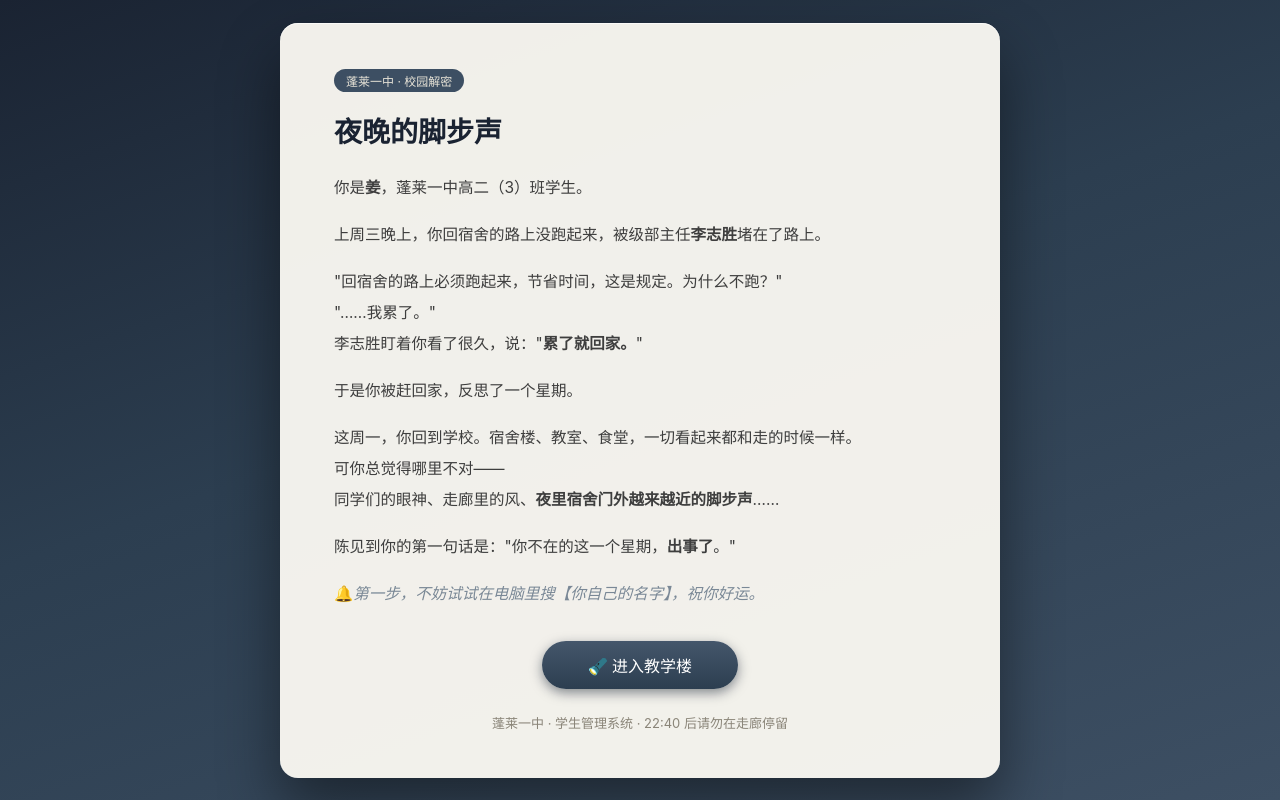
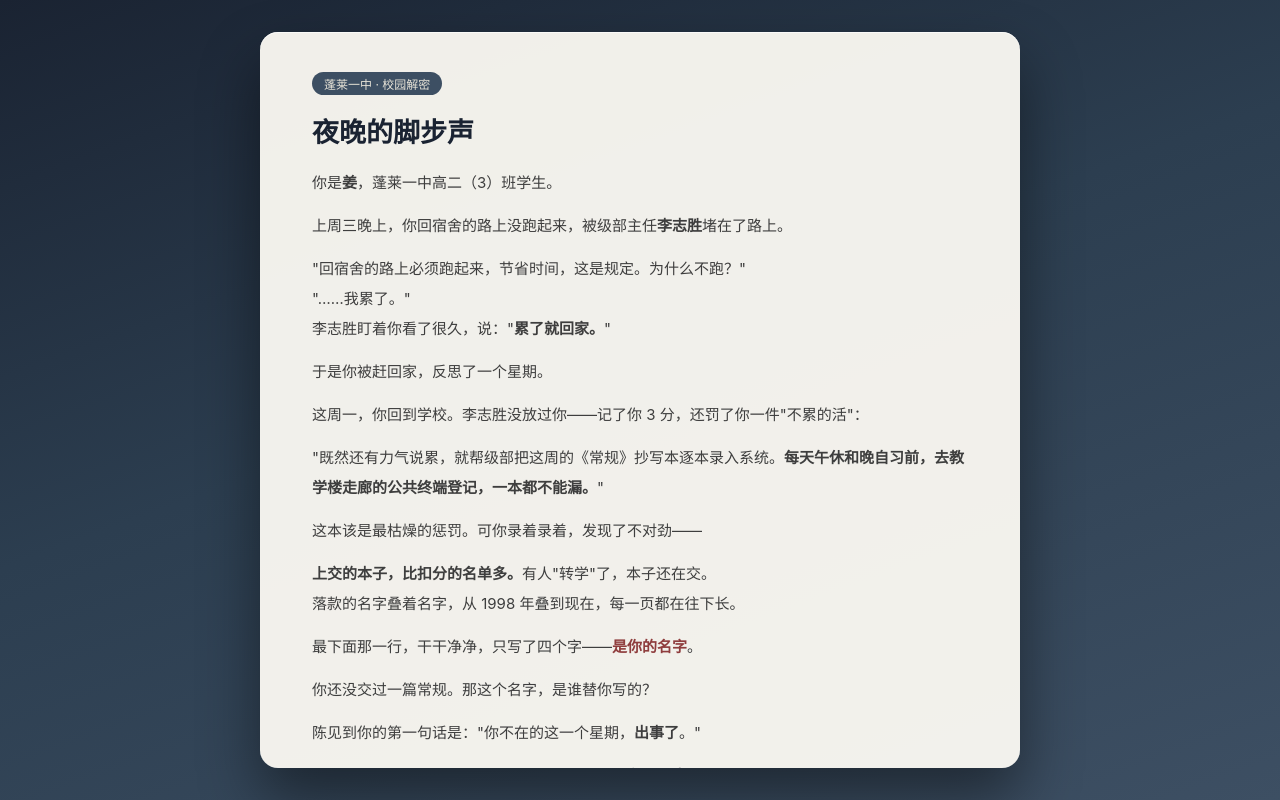
Before and after one commit to DRMsweet/ZhiShan, a plain HTML site: page index.html in a window 1280 px wide. Drawn offline with Linux system fonts and the light colour scheme.

Commit message:
开场剧情补充前因后果：姜被罚协助级部录入常规登记，获得终端使用权

```diff
--- a/index.html
+++ b/index.html
@@ -20,24 +20,26 @@
             overflow: hidden;
         }
         .container {
-            width: 720px;
+            width: 760px;
             background: rgba(250, 248, 242, 0.96);
             border-radius: 18px;
             box-shadow: 0 30px 60px rgba(0,0,0,0.45), inset 0 1px 0 rgba(255,255,255,0.7);
-            padding: 46px 54px;
+            padding: 40px 52px;
             animation: fadeIn 1.2s ease forwards;
             opacity: 0;
+            max-height: 92vh;
+            overflow-y: auto;
         }
         @keyframes fadeIn { to { opacity: 1; } }
-        h1 { font-size: 28px; font-weight: 600; margin-bottom: 22px; color: #1a2332; }
-        p { font-size: 15.5px; line-height: 2.0; margin-bottom: 16px; color: #3e3e3e; }
+        h1 { font-size: 27px; font-weight: 600; margin-bottom: 18px; color: #1a2332; }
+        p { font-size: 15px; line-height: 2.0; margin-bottom: 13px; color: #3e3e3e; }
         .badge {
             display: inline-block;
             background: #3d4f63; color: #e8e4d8;
             font-size: 12px; padding: 3px 12px; border-radius: 999px;
-            margin-bottom: 18px;
+            margin-bottom: 16px;
         }
-        .btn-wrap { margin-top: 32px; text-align: center; }
+        .btn-wrap { margin-top: 26px; text-align: center; }
         .enter-btn {
             display: inline-flex; align-items: center; gap: 10px;
             padding: 12px 46px; font-size: 16px; font-weight: 500;
@@ -49,8 +51,9 @@
         }
         .enter-btn:hover { transform: translateY(-1px); box-shadow: 0 6px 16px rgba(26,35,50,0.6); }
         .enter-btn:active { transform: translateY(1px); }
-        .hint { margin-top: 24px; text-align: center; font-size: 13px; color: #8a8578; }
+        .hint { margin-top: 20px; text-align: center; font-size: 13px; color: #8a8578; }
         .ghost { color: #7a8896; }
+        .stress { color: #8f3d3d; font-weight: 600; }
     </style>
 </head>
 <body>
@@ -61,28 +64,32 @@
         <p>你是<strong>姜</strong>，蓬莱一中高二（3）班学生。</p>
 
         <p>上周三晚上，你回宿舍的路上没跑起来，被级部主任<strong>李志胜</strong>堵在了路上。</p>
-
         <p>"回宿舍的路上必须跑起来，节省时间，这是规定。为什么不跑？"<br>
         "……我累了。"<br>
         李志胜盯着你看了很久，说："<strong>累了就回家。</strong>"</p>
-
         <p>于是你被赶回家，反思了一个星期。</p>
 
-        <p>这周一，你回到学校。宿舍楼、教室、食堂，一切看起来都和走的时候一样。<br>
-        可你总觉得哪里不对——<br>
-        同学们的眼神、走廊里的风、<strong>夜里宿舍门外越来越近的脚步声</strong>……</p>
+        <p>这周一，你回到学校。李志胜没放过你——记了你 3 分，还罚了你一件"不累的活"：</p>
+        <p>"既然还有力气说累，就帮级部把这周的《常规》抄写本逐本录入系统。<strong>每天午休和晚自习前，去教学楼走廊的公共终端登记，一本都不能漏。</strong>"</p>
+
+        <p>这本该是最枯燥的惩罚。可你录着录着，发现了不对劲——</p>
+        <p><strong>上交的本子，比扣分的名单多。</strong>有人"转学"了，本子还在交。<br>
+        落款的名字叠着名字，从 1998 年叠到现在，每一页都在往下长。</p>
+        <p>最下面那一行，干干净净，只写了四个字——<span class="stress">是你的名字</span>。</p>
+        <p>你还没交过一篇常规。那这个名字，是谁替你写的？</p>
 
         <p>陈见到你的第一句话是："你不在的这一个星期，<strong>出事了</strong>。"</p>
+        <p>你沉默了一会儿，把终端里录过的登记，一份份<strong>存了下来</strong>。</p>
 
-        <p>🔔<em class="ghost">第一步，不妨试试在电脑里搜【你自己的名字】，祝你好运。</em></p>
+        <p>🔔<em class="ghost">第一步，不妨先在终端里搜【你自己的名字】，祝你好运。</em></p>
 
         <div class="btn-wrap">
             <button class="enter-btn" id="enterBtn">
-                🔦 进入教学楼
+                🔦 前往教学楼终端
             </button>
         </div>
 
-        <div class="hint">蓬莱一中 · 学生管理系统 · 22:40 后请勿在走廊停留</div>
+        <div class="hint">蓬莱一中 · 常规上交登记系统 · 22:40 后请勿在走廊停留</div>
     </div>
 
     <script>
```
Also changed, not shown: desk.html (+2 -2 lines), pages/student.html (+1 -1 lines).
